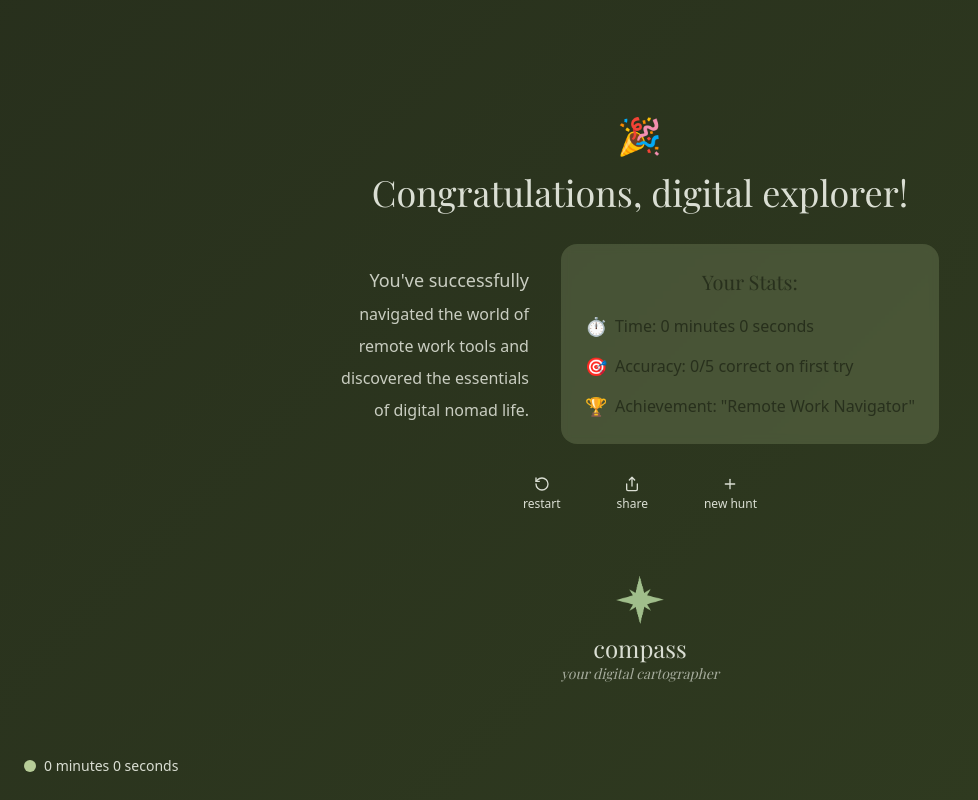
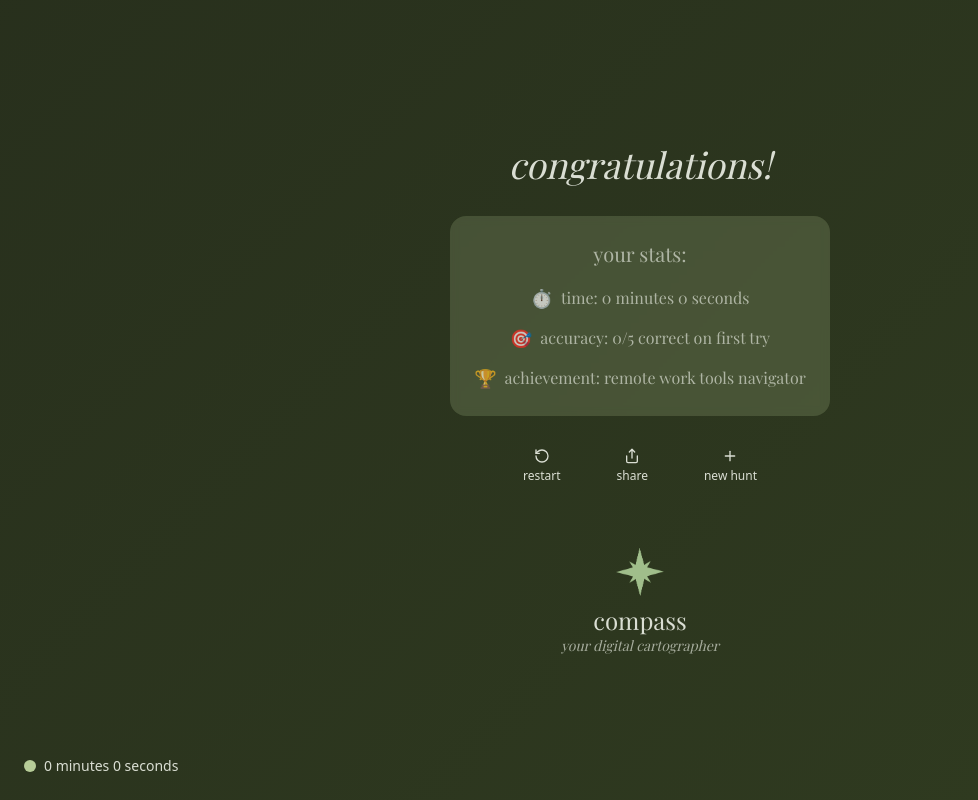
Before and after one commit to anishfish2/compass, a React (Vite) app in the folder compass-main/: page /complete in a window 1280 px wide. Shown: the whole page, without its empty margins (0-978 px from the left). Built offline with nearby package versions, Linux system fonts and the light colour scheme; a web font is replaced by a local one.

Commit message:
ui changes

```diff
--- a/compass-main/src/components/AnswerInput.tsx
+++ b/compass-main/src/components/AnswerInput.tsx
@@ -38,7 +38,7 @@ export const AnswerInput = ({
             value={value}
             onChange={(e) => setValue(e.target.value)}
             placeholder={placeholder}
-            className="flex-1 bg-transparent border-none outline-none text-accent-foreground placeholder:text-accent-foreground/60 focus:ring-0 focus:outline-none focus:border-none text-sm font-serif"
+            className="flex-1 bg-transparent border-none outline-none text-accent text-sm italic font-serif placeholder:text-accent placeholder:italic focus:ring-0 focus:outline-none focus:border-none"
             disabled={isLoading}
           />
           <Button
--- a/compass-main/src/pages/Complete.tsx
+++ b/compass-main/src/pages/Complete.tsx
@@ -3,6 +3,7 @@ import { RotateCcw, Share, Plus } from "lucide-react";
 import { motion } from "framer-motion";
 import { CompassStar } from "@/components/CompassStar";
 import { Button } from "@/components/ui/button";
+import html2canvas from "html2canvas";
 
 export const Complete = () => {
   const location = useLocation();
@@ -13,7 +14,7 @@ export const Complete = () => {
     totalTime = 0,
     correctAnswers = 0,
     totalClues = 5,
-    answers = []
+    answers = [],
   } = location.state || {};
 
   const formatTime = (seconds: number) => {
@@ -23,6 +24,24 @@ export const Complete = () => {
   };
 
   const accuracy = Math.round((correctAnswers / totalClues) * 100) / 100;
+
+  const handleScreenshotShare = async () => {
+    try {
+      const element = document.body;
+      const canvas = await html2canvas(element, {
+        useCORS: true,
+        scrollY: -window.scrollY, // capture fixed position elements
+      });
+
+      const dataUrl = canvas.toDataURL("image/png");
+      const link = document.createElement("a");
+      link.href = dataUrl;
+      link.download = "compass-screenshot.png";
+      link.click();
+    } catch (error) {
+      console.error("Failed to take screenshot:", error);
+    }
+  };
 
   return (
     <motion.div
@@ -34,38 +53,31 @@ export const Complete = () => {
       <div className="max-w-2xl mx-auto text-center space-y-8">
         {/* Celebration */}
         <div className="space-y-4">
-          <div className="text-4xl">🎉</div>
-          <h1 className="text-3xl md:text-4xl font-serif text-foreground">
-            Congratulations, digital explorer!
+          <h1 className="text-3xl md:text-4xl font-serif italic text-foreground">
+            congratulations!
           </h1>
         </div>
 
         {/* Content */}
-        <div className="flex flex-col md:flex-row gap-8 items-center">
-          <div className="text-foreground/90 space-y-2 md:text-right">
-            <p className="text-lg">You've successfully</p>
-            <p>navigated the world of</p>
-            <p>{query} and</p>
-            <p>discovered the essentials</p>
-            <p>of digital nomad life.</p>
-          </div>
-
-          <div className="bg-accent/20 rounded-2xl p-6 backdrop-blur-sm min-w-[280px]">
-            <h2 className="text-accent-foreground font-serif text-xl mb-4">
-              Your Stats:
+        <div className="flex justify-center">
+          <div className="bg-accent/20 rounded-2xl p-6 backdrop-blur-sm min-w-[280px] text-center">
+            <h2 className="text-foreground/70 font-serif text-xl mb-4">
+              your stats:
             </h2>
-            <div className="space-y-3 text-accent-foreground">
-              <div className="flex items-center gap-2">
+            <div className="space-y-3 text-foreground/70">
+              <div className="flex items-center justify-center gap-2 font-serif">
                 <span className="text-lg">⏱️</span>
-                <span>Time: {formatTime(totalTime)}</span>
+                <span>time: {formatTime(totalTime)}</span>
               </div>
-              <div className="flex items-center gap-2">
+              <div className="flex items-center justify-center gap-2 font-serif">
                 <span className="text-lg">🎯</span>
-                <span>Accuracy: {correctAnswers}/{totalClues} correct on first try</span>
+                <span>
+                  accuracy: {correctAnswers}/{totalClues} correct on first try
+                </span>
               </div>
-              <div className="flex items-center gap-2">
+              <div className="flex items-center justify-center gap-2 font-serif">
                 <span className="text-lg">🏆</span>
-                <span>Achievement: "Remote Work Navigator"</span>
+                <span>achievement: {query} navigator</span>
               </div>
             </div>
           </div>
@@ -86,19 +98,7 @@ export const Complete = () => {
           <Button
             variant="ghost"
             size="sm"
-            onClick={() => {
-              // Mock share functionality
-              navigator.share?.({
-                title: "I completed a Compass hunt!",
-                text: `Just finished exploring ${query} in ${formatTime(totalTime)}!`,
-                url: window.location.origin
-              }).catch(() => {
-                // Fallback for browsers without Web Share API
-                navigator.clipboard?.writeText(
-                  `I just completed a digital scavenger hunt about ${query} in ${formatTime(totalTime)}! Check it out at ${window.location.origin}`
-                );
-              });
-            }}
+            onClick={handleScreenshotShare}
             className="text-foreground hover:text-accent hover:bg-accent/20 flex flex-col items-center gap-1"
           >
             <Share className="w-5 h-5" />
--- a/compass-main/src/pages/Hunt.tsx
+++ b/compass-main/src/pages/Hunt.tsx
@@ -95,19 +95,6 @@ export const Hunt = () => {
       transition={{ duration: 0.5 }}
       className="min-h-screen bg-gradient-forest flex flex-col"
     >
-      {/* Header */}
-      <div className="p-6">
-        <CompassStar size="sm" className="mx-auto" />
-      </div>
-
-      {/* Progress */}
-      <div className="px-6 mb-8">
-        <ProgressBar
-          currentStep={currentClue + 1}
-          totalSteps={huntData.clues.length}
-          className="justify-center"
-        />
-      </div>
 
       {/* Hint */}
       <div className="px-6 mb-8">
@@ -115,18 +102,23 @@ export const Hunt = () => {
       </div>
 
       {/* Main Content */}
-      <div className="flex-1 flex items-center justify-center px-6">
-        <div className="max-w-2xl mx-auto text-center space-y-8">
-          <div className="space-y-6">
-            <p className="text-foreground text-lg md:text-xl leading-relaxed font-serif">
-              {currentClueData.text}
-            </p>
-          </div>
+      <div className="flex-grow flex justify-center px-6">
+        <div className="flex flex-col justify-center items-center w-full max-w-2xl text-center space-y-8 min-h-[calc(100vh-200px)]">
+          <CompassStar size="md" className="mx-auto" />
+          <p className="text-foreground text-lg md:text-xl leading-relaxed font-serif">
+            {currentClueData.text}
+          </p>
 
           <AnswerInput
             placeholder="enter your url here ..."
             onSubmit={handleAnswer}
             isLoading={isLoading}
+          />
+
+          <ProgressBar
+            currentStep={currentClue + 1}
+            totalSteps={huntData.clues.length}
+            className="justify-center"
           />
         </div>
       </div>
--- a/compass-main/src/pages/Landing.tsx
+++ b/compass-main/src/pages/Landing.tsx
@@ -1,4 +1,4 @@
-import { useState } from "react";
+import { useState, useRef, useEffect } from "react";
 import { useNavigate } from "react-router-dom";
 import { motion } from "framer-motion";
 import { CompassStar } from "@/components/CompassStar";
@@ -6,14 +6,35 @@ import { AnswerInput } from "@/components/AnswerInput";
 
 export const Landing = () => {
   const [isLoading, setIsLoading] = useState(false);
+  const [rotation, setRotation] = useState(0);
+  const compassRef = useRef<HTMLDivElement>(null);
   const navigate = useNavigate();
 
   const handleStartHunt = async (query: string) => {
     setIsLoading(true);
-    // Simulate loading
     await new Promise(resolve => setTimeout(resolve, 1000));
     navigate("/hunt", { state: { query } });
   };
+
+  useEffect(() => {
+    const handleMouseMove = (e: MouseEvent) => {
+      const compass = compassRef.current;
+      if (!compass) return;
+
+      const rect = compass.getBoundingClientRect();
+      const centerX = rect.left + rect.width / 2;
+      const centerY = rect.top + rect.height / 2;
+
+      const dx = e.clientX - centerX;
+      const dy = e.clientY - centerY;
+
+      const angle = Math.atan2(dy, dx) * (180 / Math.PI);
+      setRotation(angle);
+    };
+
+    window.addEventListener("mousemove", handleMouseMove);
+    return () => window.removeEventListener("mousemove", handleMouseMove);
+  }, []);
 
   return (
     <div className="min-h-screen bg-gradient-forest flex flex-col items-center justify-center p-6">
@@ -24,7 +45,10 @@ export const Landing = () => {
         className="text-center space-y-8 max-w-2xl mx-auto"
       >
         <div className="space-y-4">
-          <CompassStar size="lg" className="mx-auto" />
+          {/* Compass stays in place but rotates */}
+          <div className="mx-auto" ref={compassRef} style={{ transform: `rotate(${rotation}deg)`, transition: "transform 0.1s ease-out" }}>
+            <CompassStar size="lg" />
+          </div>
           <div>
             <h1 className="text-4xl md:text-5xl font-serif text-foreground">
               compass
@@ -40,10 +64,10 @@ export const Landing = () => {
             placeholder="what would you like to explore today?"
             onSubmit={handleStartHunt}
             isLoading={isLoading}
-            className="max-w-4xl mx-auto"
+            className="max-w-4xl mx-auto placeholder:text-accent placeholder:text-sm placeholder:italic"
           />
 
-          <p className="text-accent text-sm italic">
+          <p className="text-accent text-lg italic font-serif">
             generate my hunt!
           </p>
         </div>
```
